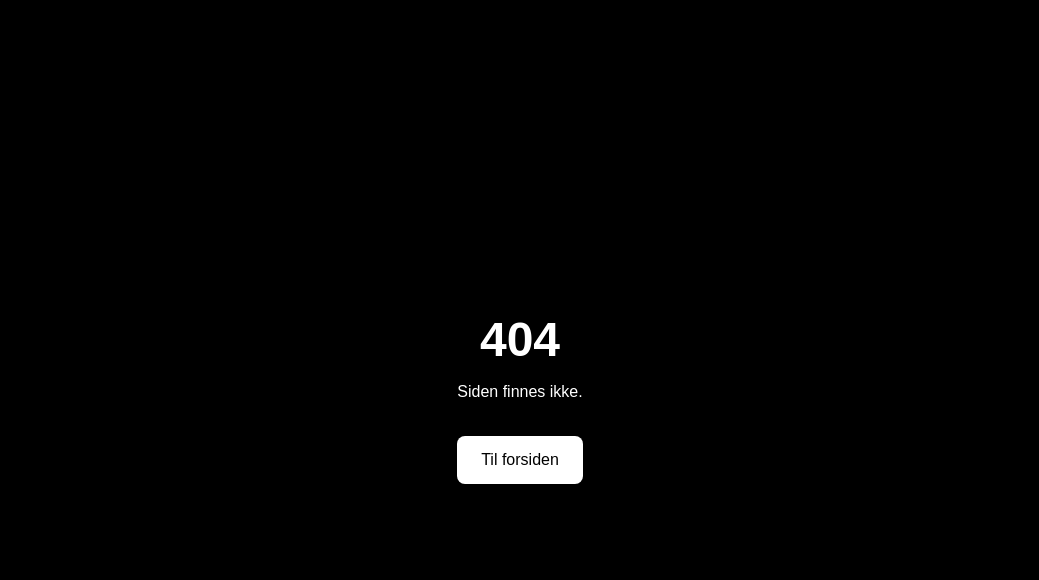
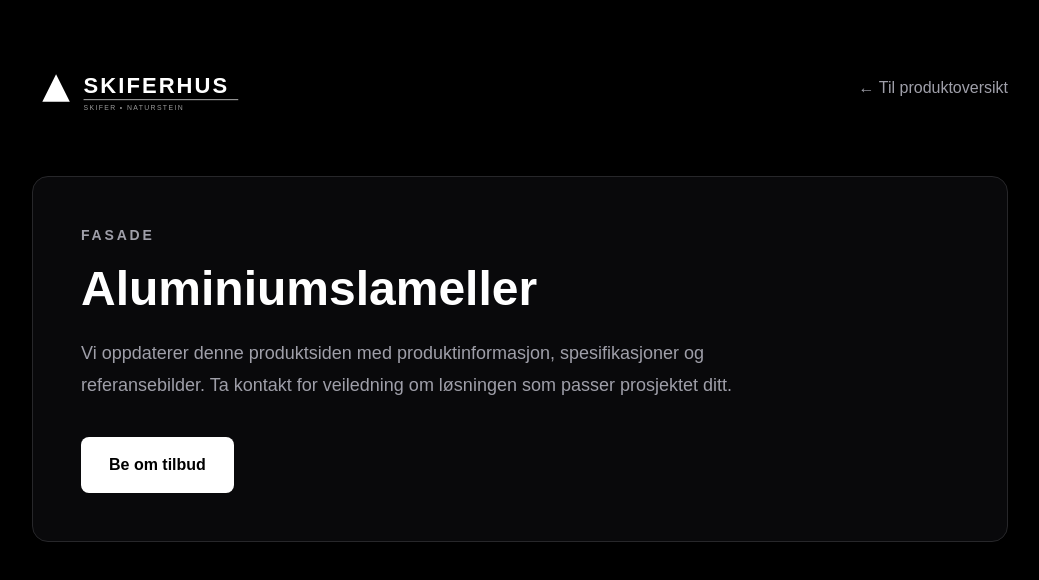
Before and after one commit to Lukaska98/skiferhus, a Next.js app: page /produkter/serier/aluminiumslameller in a window 1280 px wide. Before the commit this address had no page. Shown: the top 580 px of the page, without its empty margins (120-1159 px from the left). Built offline with nearby package versions, Linux system fonts and the light colour scheme.

Commit message:
Add product series landing pages to products and sitemap

```diff
--- /dev/null
+++ b/app/data/product-series.ts
@@ -0,0 +1,79 @@
+export const stounlineCollections = ["STONELINE", "RIO GRANDE"] as const;
+
+export const newProductSeries = [
+  {
+    slug: "natursteinsfliser",
+    name: "Natursteinsfliser",
+    category: "Fasade",
+  },
+  {
+    slug: "skiferfliser",
+    name: "Skiferfliser",
+    category: "Fasade",
+  },
+  {
+    slug: "steinplater",
+    name: "Steinplater",
+    category: "Fasade",
+  },
+  {
+    slug: "laminam-storformatfliser",
+    name: "LAMINAM storformatfliser",
+    category: "Fasade og interiør",
+  },
+  {
+    slug: "infinity-storformatfliser",
+    name: "INFINITY storformatfliser",
+    category: "Fasade og interiør",
+  },
+  {
+    slug: "fibersementplater",
+    name: "Fibersementplater",
+    category: "Fasade",
+  },
+  {
+    slug: "stounwood-wpc-fasadekledning",
+    name: "STOUNWOOD • WPC-fasadekledning",
+    category: "Fasade",
+  },
+  {
+    slug: "slate-lite-fleksibel-stein",
+    name: "SLATE LITE fleksibel stein",
+    category: "Fasade og interiør",
+  },
+  {
+    slug: "rio-grande-fasadekledning",
+    name: "RIO GRANDE • fasadekledning",
+    category: "Fasade",
+  },
+  {
+    slug: "stounwood-terrace-solid",
+    name: 'STOUNWOOD TERRACE "Solid" terrasser',
+    category: "Uteområde",
+  },
+  {
+    slug: "klinker",
+    name: "Klinker",
+    category: "Fasade",
+  },
+  {
+    slug: "aluminiumslameller",
+    name: "Aluminiumslameller",
+    category: "Fasade",
+  },
+  {
+    slug: "mood-collection-stein",
+    name: "MOOD COLLECTION (stein)",
+    category: "Fasade og interiør",
+  },
+  {
+    slug: "klinkerstein",
+    name: "Klinkerstein",
+    category: "Fasade",
+  },
+  {
+    slug: "cupaclad-fasadesystem",
+    name: "CUPACLAD fasadesystem",
+    category: "Fasade",
+  },
+] as const;
--- a/app/produkter/page.tsx
+++ b/app/produkter/page.tsx
@@ -1,21 +1,18 @@
-"use client";
+import Image from "next/image";
 import Link from "next/link";
-import Image from "next/image";
-import { useState } from "react";
 import { products } from "../data/products";
+import { newProductSeries, stounlineCollections } from "../data/product-series";
+
 export default function ProdukterPage() {
-  const [selectedCategory, setSelectedCategory] = useState("Alle");
+  const stounlineProductCount = products.filter((product) =>
+    stounlineCollections.includes(
+      product.collection as (typeof stounlineCollections)[number]
+    )
+  ).length;
 
-const filteredProducts =
-  selectedCategory === "Alle"
-    ? products
-    : products.filter(
-        (product) => product.category === selectedCategory
-      );
   return (
     <main className="max-w-7xl mx-auto px-6 py-16">
       <div className="flex items-center justify-between mb-16">
-
         <Link href="/">
           <Image
             src="/logo.svg"
@@ -32,64 +29,91 @@ const filteredProducts =
         >
           ← Til forsiden
         </Link>
-
       </div>
 
-      <h1 className="text-4xl font-bold mb-10">
+      <div className="max-w-3xl mb-12">
+        <p className="text-sm font-semibold tracking-[0.2em] text-zinc-400 uppercase mb-4">
           Produkter
-      </h1>
-      <div className="flex flex-wrap gap-3 mb-10">
-  {["Alle", "Takskifer", "Fasadeskifer", "Terrasseskifer"].map(
-    (category) => (
-      <button
-        key={category}
-        onClick={() => setSelectedCategory(category)}
-        className={`px-4 py-2 rounded-lg border ${
-          selectedCategory === category
-            ? "bg-white text-black"
-            : "border-zinc-700"
-        }`}
-      >
-        {category}
-      </button>
-    )
-  )}
-</div>
-
-      <div className="grid md:grid-cols-2 lg:grid-cols-3 gap-8">
-        {filteredProducts.map((product) => (
-         <Link
-  key={product.slug}
-  href={`/produkter/${product.slug}`}
-  className="group"
->
-  <div className="relative overflow-hidden rounded-xl">
-
-    <Image
-      src={product.image}
-      alt={product.name}
-      width={600}
-      height={400}
-      className="w-full h-72 object-cover group-hover:scale-105 transition duration-500"
-    />
-
-    <div className="absolute inset-0 bg-black/40 group-hover:bg-black/25 transition" />
-
-    <div className="absolute bottom-0 left-0 right-0 p-6">
-      <h2 className="text-2xl font-semibold text-white">
-        {product.name}
-      </h2>
-
-      <p className="text-zinc-300 mt-1">
-        {product.category}
+        </p>
+        <h1 className="text-4xl md:text-5xl font-bold mb-5">Produktserier</h1>
+        <p className="text-lg text-zinc-400 leading-8">
+          Velg en produktserie for å se utvalg og produktinformasjon. Vi
+          utvider katalogen fortløpende.
         </p>
       </div>
 
+      <section aria-labelledby="stounline-heading" className="mb-20">
+        <h2 id="stounline-heading" className="text-2xl font-semibold mb-7">
+          Våre produktserier
+        </h2>
+
+        <Link
+          href="/produkter/stounline"
+          className="group block overflow-hidden rounded-2xl border border-zinc-800 bg-zinc-950 hover:border-zinc-500 transition"
+        >
+          <div className="grid md:grid-cols-[minmax(0,1fr)_320px]">
+            <div className="p-8 md:p-10 flex flex-col justify-center">
+              <p className="text-sm font-semibold tracking-[0.18em] text-zinc-400 uppercase mb-4">
+                Naturstein
+              </p>
+              <h3 className="text-3xl font-bold mb-4">Stounline</h3>
+              <p className="text-zinc-400 leading-7 max-w-xl">
+                Se hele Stounline-sortimentet samlet på ett sted, inkludert
+                STONELINE og RIO GRANDE.
+              </p>
+              <span className="mt-7 inline-flex items-center gap-2 font-semibold group-hover:gap-3 transition-all">
+                Se {stounlineProductCount} produkter{" "}
+                <span aria-hidden="true">→</span>
+              </span>
+            </div>
+
+            <div className="relative min-h-64 md:min-h-full">
+              <Image
+                src="/images/stounline/stounline1.png"
+                alt="Stounline naturstein"
+                fill
+                sizes="(max-width: 768px) 100vw, 320px"
+                className="object-cover opacity-80 group-hover:scale-105 transition duration-500"
+              />
+            </div>
+          </div>
+        </Link>
+      </section>
+
+      <section aria-labelledby="new-series-heading">
+        <div className="flex flex-col md:flex-row md:items-end md:justify-between gap-3 mb-7">
+          <div>
+            <h2 id="new-series-heading" className="text-2xl font-semibold">
+              Flere produktserier
+            </h2>
+            <p className="text-zinc-400 mt-2">
+              Utforsk produktseriene og be om veiledning til prosjektet ditt.
+            </p>
+          </div>
+          <p className="text-sm text-zinc-500">{newProductSeries.length} serier</p>
+        </div>
+
+        <div className="grid sm:grid-cols-2 lg:grid-cols-3 gap-4">
+          {newProductSeries.map((series) => (
+            <Link
+              key={series.slug}
+              href={`/produkter/serier/${series.slug}`}
+              className="group min-h-40 rounded-xl border border-zinc-800 bg-zinc-950 p-6 flex flex-col justify-between hover:border-zinc-500 hover:bg-zinc-900 transition"
+            >
+              <p className="text-sm text-zinc-500">{series.category}</p>
+              <div className="flex items-end justify-between gap-4 mt-8">
+                <h3 className="text-lg font-semibold leading-6">{series.name}</h3>
+                <span
+                  aria-hidden="true"
+                  className="text-zinc-400 group-hover:translate-x-1 transition"
+                >
+                  ↗
+                </span>
               </div>
             </Link>
           ))}
         </div>
-
+      </section>
     </main>
   );
 }
--- /dev/null
+++ b/app/produkter/serier/[slug]/page.tsx
@@ -0,0 +1,82 @@
+import Image from "next/image";
+import Link from "next/link";
+import { notFound } from "next/navigation";
+import type { Metadata } from "next";
+import { newProductSeries } from "../../../data/product-series";
+
+type SeriesPageProps = {
+  params: Promise<{ slug: string }>;
+};
+
+function getSeries(slug: string) {
+  return newProductSeries.find((series) => series.slug === slug);
+}
+
+export function generateStaticParams() {
+  return newProductSeries.map((series) => ({ slug: series.slug }));
+}
+
+export async function generateMetadata({
+  params,
+}: SeriesPageProps): Promise<Metadata> {
+  const { slug } = await params;
+  const series = getSeries(slug);
+
+  return {
+    title: series ? series.name : "Produktserie",
+    description: series
+      ? `${series.name} fra Skiferhus.`
+      : "Produktserie fra Skiferhus.",
+  };
+}
+
+export default async function ProductSeriesPage({ params }: SeriesPageProps) {
+  const { slug } = await params;
+  const series = getSeries(slug);
+
+  if (!series) {
+    notFound();
+  }
+
+  return (
+    <main className="max-w-5xl mx-auto px-6 py-16">
+      <div className="flex items-center justify-between mb-16">
+        <Link href="/">
+          <Image
+            src="/logo.svg"
+            alt="Skiferhus"
+            width={220}
+            height={60}
+            priority
+          />
+        </Link>
+
+        <Link
+          href="/produkter"
+          className="inline-flex items-center gap-2 text-zinc-400 hover:text-white"
+        >
+          ← Til produktoversikt
+        </Link>
+      </div>
+
+      <section className="rounded-2xl border border-zinc-800 bg-zinc-950 p-8 md:p-12">
+        <p className="text-sm font-semibold tracking-[0.2em] text-zinc-400 uppercase mb-5">
+          {series.category}
+        </p>
+        <h1 className="text-4xl md:text-5xl font-bold mb-6">{series.name}</h1>
+        <p className="max-w-2xl text-lg leading-8 text-zinc-400">
+          Vi oppdaterer denne produktsiden med produktinformasjon,
+          spesifikasjoner og referansebilder. Ta kontakt for veiledning om
+          løsningen som passer prosjektet ditt.
+        </p>
+
+        <Link
+          href={`/kontakt?produkt=${encodeURIComponent(series.name)}`}
+          className="inline-flex items-center mt-9 px-7 py-4 bg-white text-black rounded-lg font-semibold hover:bg-zinc-200 transition"
+        >
+          Be om tilbud
+        </Link>
+      </section>
+    </main>
+  );
+}
--- /dev/null
+++ b/app/produkter/stounline/page.tsx
@@ -0,0 +1,85 @@
+import Image from "next/image";
+import Link from "next/link";
+import { products } from "../../data/products";
+import { stounlineCollections } from "../../data/product-series";
+
+export default function StounlinePage() {
+  return (
+    <main className="max-w-7xl mx-auto px-6 py-16">
+      <div className="flex items-center justify-between mb-16">
+        <Link href="/">
+          <Image
+            src="/logo.svg"
+            alt="Skiferhus"
+            width={220}
+            height={60}
+            priority
+          />
+        </Link>
+
+        <Link
+          href="/produkter"
+          className="inline-flex items-center gap-2 text-zinc-400 hover:text-white"
+        >
+          ← Til produktoversikt
+        </Link>
+      </div>
+
+      <div className="max-w-3xl mb-16">
+        <p className="text-sm font-semibold tracking-[0.2em] text-zinc-400 uppercase mb-4">
+          Produktserie
+        </p>
+        <h1 className="text-4xl md:text-5xl font-bold mb-5">Stounline</h1>
+        <p className="text-lg text-zinc-400 leading-8">
+          Utforsk vårt utvalg av Stounline-produkter. Nye produkter kan enkelt
+          legges til i denne serien etter hvert som sortimentet vokser.
+        </p>
+      </div>
+
+      <div className="space-y-16">
+        {stounlineCollections.map((collection) => {
+          const collectionProducts = products.filter(
+            (product) => product.collection === collection
+          );
+
+          return (
+            <section key={collection}>
+              <div className="flex items-baseline justify-between gap-4 mb-7">
+                <h2 className="text-2xl font-semibold">{collection}</h2>
+                <p className="text-sm text-zinc-500">
+                  {collectionProducts.length} produkter
+                </p>
+              </div>
+
+              <div className="grid md:grid-cols-2 lg:grid-cols-3 gap-8">
+                {collectionProducts.map((product) => (
+                  <Link
+                    key={product.slug}
+                    href={`/produkter/${product.slug}`}
+                    className="group"
+                  >
+                    <div className="relative overflow-hidden rounded-xl">
+                      <Image
+                        src={product.image}
+                        alt={product.name}
+                        width={600}
+                        height={400}
+                        className="w-full h-72 object-cover group-hover:scale-105 transition duration-500"
+                      />
+                      <div className="absolute inset-0 bg-black/35 group-hover:bg-black/20 transition" />
+                      <div className="absolute bottom-0 left-0 right-0 p-6">
+                        <h3 className="text-2xl font-semibold text-white">
+                          {product.name}
+                        </h3>
+                      </div>
+                    </div>
+                  </Link>
+                ))}
+              </div>
+            </section>
+          );
+        })}
+      </div>
+    </main>
+  );
+}
--- a/app/sitemap.ts
+++ b/app/sitemap.ts
@@ -1,8 +1,14 @@
+import { newProductSeries } from "./data/product-series";
+
 export default function sitemap() {
   return [
     { url: "https://skiferhus.no" },
 
     { url: "https://skiferhus.no/produkter" },
+    { url: "https://skiferhus.no/produkter/stounline" },
+    ...newProductSeries.map((series) => ({
+      url: `https://skiferhus.no/produkter/serier/${series.slug}`,
+    })),
     { url: "https://skiferhus.no/tjenester" },
     { url: "https://skiferhus.no/kontakt" },
 
```
Lines whose indentation alone changed are shown as unchanged.
